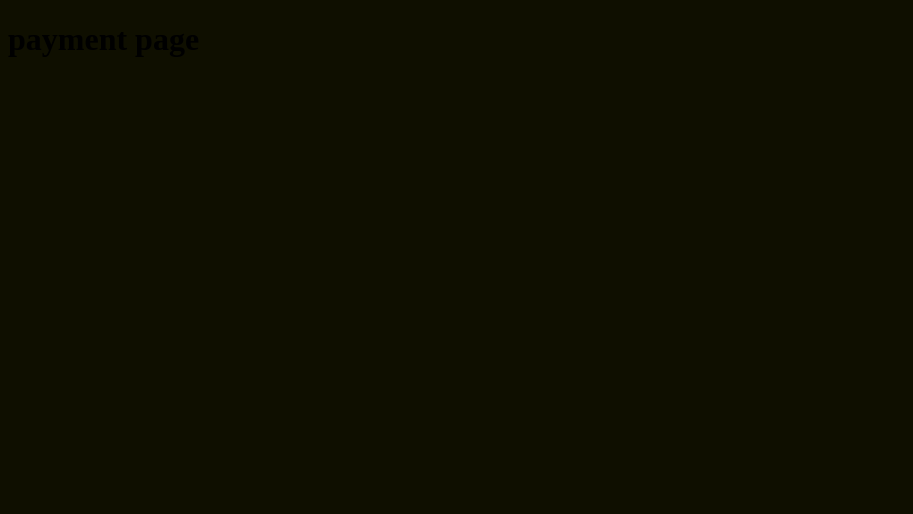
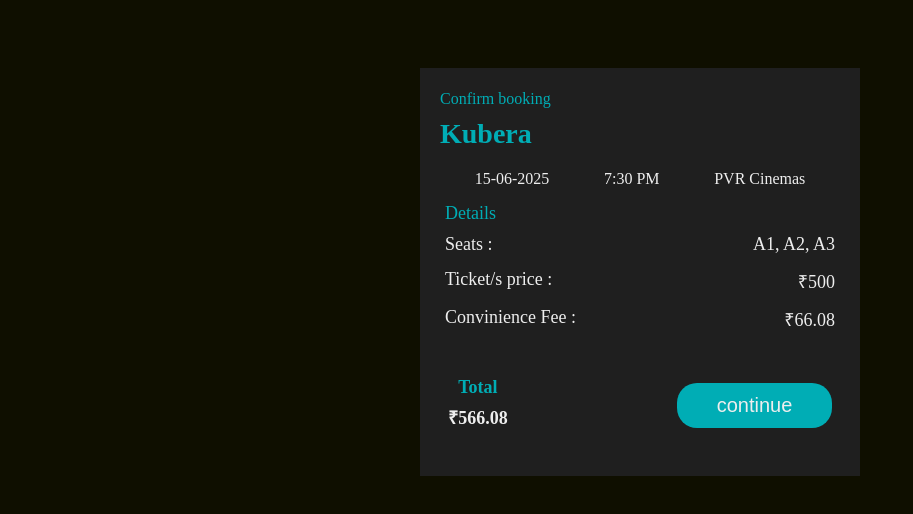
Before and after one commit to Raga1045/Movie-Ticket-Booking, a React (Vite) app in the folder frontend/FE/: page /payment in a window 1280 px wide. Shown: the top 514 px of the page, without its empty margins (0-913 px from the left). Built offline with nearby package versions, Linux system fonts and the light colour scheme.

Commit message:
login and payment

```diff
--- a/frontend/FE/src/App.css
+++ b/frontend/FE/src/App.css
@@ -72,3 +72,66 @@
   margin-bottom: 10px;
   border-radius: 5px;
 }
+
+
+/* Login page */
+.page {
+  display: flex;
+  justify-content: center;
+  align-items: center;
+}
+.main {
+  display: flex;
+  flex-direction: column;
+  padding: 20px;
+  justify-content: center;
+  align-items: center;
+  margin-top: 50px;
+  max-width: 400px;
+  background-color: #1f1f1f;
+}
+
+.signUp {
+  color: #00adb5;
+  font-size: 32px;
+  font-weight: bold;
+  font-family: 'Times New Roman', Times, serif;
+  margin: 10px;
+  margin-bottom: 15px;
+}
+
+.username, .email, .password {
+   background-color: #1f1f1f;
+     border-color: #eeeeee;
+     border-radius: 3%;
+     padding:20px 10px;
+     font-size: 18px;
+     width:290px;
+     height: 7px;
+}
+
+.input {
+  margin: 7px;
+}
+
+.getStarted {
+  margin-top: 25px;
+  padding: 10px 20px;
+  background-color: #00adb5;
+  border: none;
+  color: #eeeeee;
+  font-weight: normal;
+  font-size: 22px;
+  border-radius: 20px;
+  cursor: pointer;
+  height: 50px;
+  width: 220px;
+  font-family: Arial, Helvetica, sans-serif;
+  margin-bottom: 20px;
+}
+
+.getStarted:hover {
+  border: 2px solid #eeeeee;
+}
+
+/*Login page*/
--- a/frontend/FE/src/pages/Login.jsx
+++ b/frontend/FE/src/pages/Login.jsx
@@ -1,10 +1,29 @@
 function Login(){
     return(
-        <div>
 
-           <h1 style={{color:"white"}}> login page</h1>
+       <div className="page">
+         <div className='main'>
+
+             <div className="signUp" > Sign Up</div>
+
+            <div className="input">
+                <input className="username" placeholder="Enter username" type="text"></input>
+            </div>
+
+            <div className='input'>
+                <input className="email" placeholder="Enter email" type="email"></input>
+            </div>
+
+            <div className='input'>
+                <input className="password" placeholder="Enter password" type="password"></input>
+            </div>
+
+            <div className="btn">
+                <button className="getStarted">get started</button>
+           </div>
 
         </div>
+       </div>
 
     );
 };
--- /dev/null
+++ b/frontend/FE/src/pages/Payment.css
@@ -0,0 +1,83 @@
+.payment-main{
+    display: flex;
+    align-items: center;
+    justify-content: center;
+}
+
+.payment{
+    display: flex;
+    flex-direction: column;
+   padding: 20px;
+    background-color: #1f1f1f;
+    margin-top: 60px;
+    min-width: 400px;
+}
+
+.confirm {
+  color: #00adb5;
+  margin-top: 2px;
+  margin-bottom: 10px;
+}
+
+.title{
+    color:#00adb5;
+    font-size: 28px;
+    font-weight: 600;
+}
+
+.movie-detail{
+    color: #eeeeee;
+    display: flex;
+    justify-content: space-evenly;
+    gap: 20px;
+    margin-top: 20px;
+    margin-bottom: 10px;
+}
+
+
+
+
+.details{
+    color: #00adb5;
+    font-size: 18px;
+    padding: 5px;
+}
+
+.p-container {
+    color: #eeeeee;
+    padding: 5px;
+    font-size: 18px;
+    margin-bottom: 0px;
+}
+
+.footer {
+    display: flex;
+    color: #eeeeee;
+    justify-content:space-between ;
+    padding: 8px;
+    margin-top: 0px;
+}
+
+.total{
+    display: flex;
+    flex-direction: column;
+    align-items: center;
+    justify-content: center;
+}
+
+
+.continue{
+  margin-top: 25px;
+  padding: 10px 20px;
+  background-color: #00adb5;
+  border: none;
+  color: #eeeeee;
+  font-weight: normal;
+  font-size: 20px;
+  border-radius: 20px;
+  cursor: pointer;
+  height: 45px;
+  width: 155px;
+  font-family: Arial, Helvetica, sans-serif;
+  margin-bottom: 20px;
+}
--- a/frontend/FE/src/pages/Payment.jsx
+++ b/frontend/FE/src/pages/Payment.jsx
@@ -1,10 +1,74 @@
+import './Payment.css';
+
 function Payment(){
+    const movie = {
+        title: 'Kubera',
+        date: '15-06-2025',
+        time: '7:30 PM',
+        theatre: 'PVR Cinemas'
+    };
+
+    const seats = ['A1','A2','A3'];
+    const ticketsPrice = 500;
+    const convinienceFee = 66.08;
+    const total = ticketsPrice + convinienceFee;
+
     return(
-        <div>
 
-           <h1> payment page</h1>
+        <div className='payment-main'>
+
+            <div className='payment'>
+            <div className="confirm">Confirm booking</div>
+
+            <div className="title">{movie.title}</div>
+
+           <div className='movie-detail'>
+             <span> {movie.date   } </span>
+             <span> {movie.time   } </span>
+             <span> {movie.theatre }</span>
+           </div>
+
+            <div className='details'>Details</div>
+
+            <div className='p-container'>
+
+               <div style={{display:'flex',justifyContent:'space-between', marginBottom:'14px'}}>
+                <span>Seats : </span>
+                <span>{seats.join(', ')}</span>
+               </div>
+
+                <div style={{display:'flex',justifyContent:'space-between', marginBottom:'14px'}}>
+                    <span>Ticket/s price : </span>
+                    <span>₹{ticketsPrice}</span>
+                </div>
+
+                <div style={{display:'flex',justifyContent:'space-between', marginBottom:'14px'}}>
+                    <span>Convinience Fee :</span>
+                    <span> ₹{convinienceFee}</span>
+                </div>
+
+            </div>
+
+            <div className='footer'>
+
+                <div className='total'>
+                    <p style={{fontWeight:'bold', color:'#00adb5', marginBottom:'3px',fontSize:'18px'}}>Total</p>
+                    <p style={{fontWeight:'bold',marginTop: '4px',fontSize: '18px'}}>₹{total}</p>
+                </div>
+
+                <div className='button'>
+                    <button className='continue' type='submit'>continue</button>
+                </div>
+
+            </div>
+        </div>
 
         </div>
+        // <div>
+
+        //    <h1> payment page</h1>
+
+        // </div>
 
     );
 };
```
